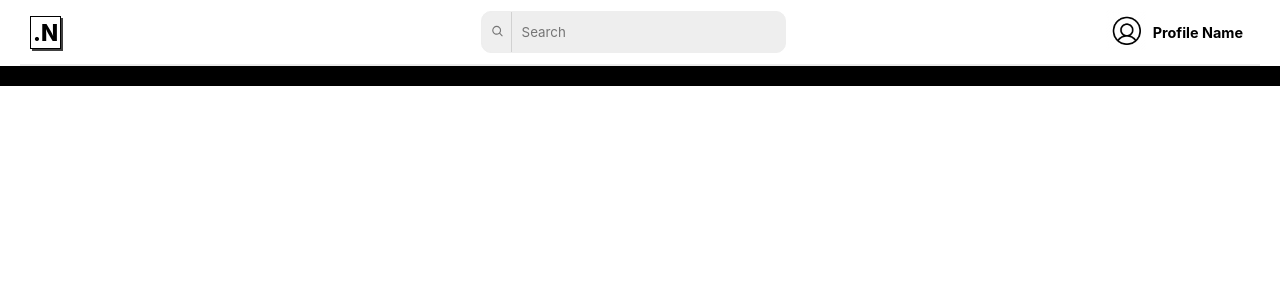
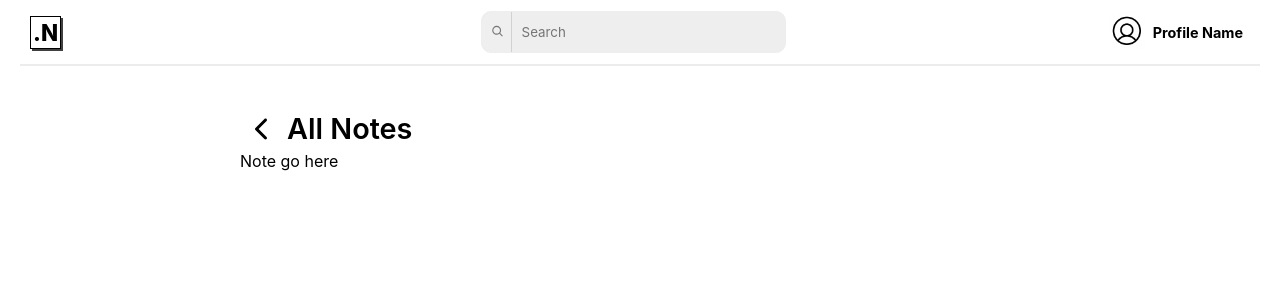
Before and after one commit to ImieboGodson/notes-app, a React (Create React App) app in the folder frontend/: page /notes/1 in a window 1280 px wide. Shown: the top 300 px of the page. Built offline with nearby package versions, Linux system fonts and the light colour scheme.

Commit message:
added secondary navigation bar for note and collection pages

```diff
--- a/frontend/src/components/CollectionCard.js
+++ b/frontend/src/components/CollectionCard.js
@@ -4,7 +4,7 @@ import { Link } from 'react-router-dom';
 
 const CollectionCard = ({ folder }) => {
     return (
-        <Link to={'/collections/:id'} style={{textDecoration: 'none', color: '#000'}}>
+        <Link to={`/collections/${folder.id}`} style={{textDecoration: 'none', color: '#000'}}>
             <div className='collectionCard'>
                 <div className='collectionCardContent'>
                     <FcFolder className='collectionCardIcons'/>
--- a/frontend/src/components/NoteCard.js
+++ b/frontend/src/components/NoteCard.js
@@ -3,7 +3,7 @@ import './noteCard.css'
 
 const NoteCard = ({ note }) => {
     return (
-        <Link to={'./notes/:id'} style={{textDecoration: 'none', color: '#000'}}>
+        <Link to={`./notes/${note.id}`} style={{textDecoration: 'none', color: '#000'}}>
             <div className='noteCard'>
                 <p className='date'>{note.date}</p>
                 <p className='title'>{note.title}</p>
--- /dev/null
+++ b/frontend/src/components/SecondaryNavbar.js
@@ -0,0 +1,26 @@
+import { IoIosArrowBack } from "react-icons/io";
+import { Link, useLocation } from "react-router-dom";
+import './secondaryNavbar.css'
+
+const SecondaryNavbar = () => {
+    const location = useLocation()
+    const path = location.pathname.toString()
+
+    if(path.includes('notes')) {
+        console.log('this path includes notes')
+    }
+    console.log(location.pathname)
+
+    return (
+        <div className='secondaryNavbar'>
+        <Link to={`/`} style={{textDecoration: 'none', color: '#000'}}>
+            <div className='secondaryNavbarItem'>
+                <IoIosArrowBack className='secondaryNavbarIcon'/>
+                <p className='secondaryNavbarText'>{path.includes('notes') ? 'All Notes' : 'Collections' }</p>
+            </div>
+        </Link>
+        </div>
+    )
+}
+
+export default SecondaryNavbar
--- /dev/null
+++ b/frontend/src/components/secondaryNavbar.css
@@ -0,0 +1,25 @@
+.secondaryNavbar {
+    margin-top: 40px;
+    display: flex;
+    justify-content: flex-start;
+    align-items: center;
+}
+
+.secondaryNavbarItem {
+    padding: 5px;
+    display: flex;
+    justify-content: center;
+    align-items: center;
+    border-radius: 5px;
+    cursor: pointer;
+}
+
+.secondaryNavbarIcon {
+    font-size: 2rem;
+    margin-right: 10px;
+}
+
+.secondaryNavbarText {
+    font-size: 1.8rem;
+    font-weight: 600;
+}
--- a/frontend/src/pages/Collection/Collection.js
+++ b/frontend/src/pages/Collection/Collection.js
@@ -1,9 +1,12 @@
+import SecondaryNavbar from '../../components/SecondaryNavbar'
 import './collection.css'
 
 const Collection = () => {
     return (
         <div className='collection'>
-            COLLECTION PAGE
+            <div className='inWrapper'>
+                <SecondaryNavbar />
+            </div>
         </div>
     )
 }
--- a/frontend/src/pages/Collection/collection.css
+++ b/frontend/src/pages/Collection/collection.css
@@ -1,5 +1,5 @@
 .collection {
     /* width: 100%; */
     /* height: 100vh; */
-    background-color: black;
+    /* background-color: black; */
 }
--- a/frontend/src/pages/Note/Note.js
+++ b/frontend/src/pages/Note/Note.js
@@ -1,9 +1,21 @@
+import { useLocation } from 'react-router-dom'
+import SecondaryNavbar from '../../components/SecondaryNavbar'
+import { Notes } from '../../data'
 import './note.css'
 
 const Note = () => {
+
+    const location = useLocation()
+    const path = location.pathname.split('/')[2]
+    const note = Notes.find(n => n.id.toString() === path)
+    console.log(location)
+
     return (
         <div className='note'>
-            NOTE PAGE
+            <div className='inWrapper'>
+                <SecondaryNavbar />
+                Note go here
+            </div>
         </div>
     )
 }
--- a/frontend/src/pages/Note/note.css
+++ b/frontend/src/pages/Note/note.css
@@ -1,3 +1,9 @@
 .note {
-    background-color: black;
+    max-width: 100vw;
 }
+
+.inWrapper {
+    position: relative;
+    max-width: 800px;
+    margin: 20px auto;
+}
```
Also changed, not shown: 1 other file (tests, documents, lock files or other folders).
